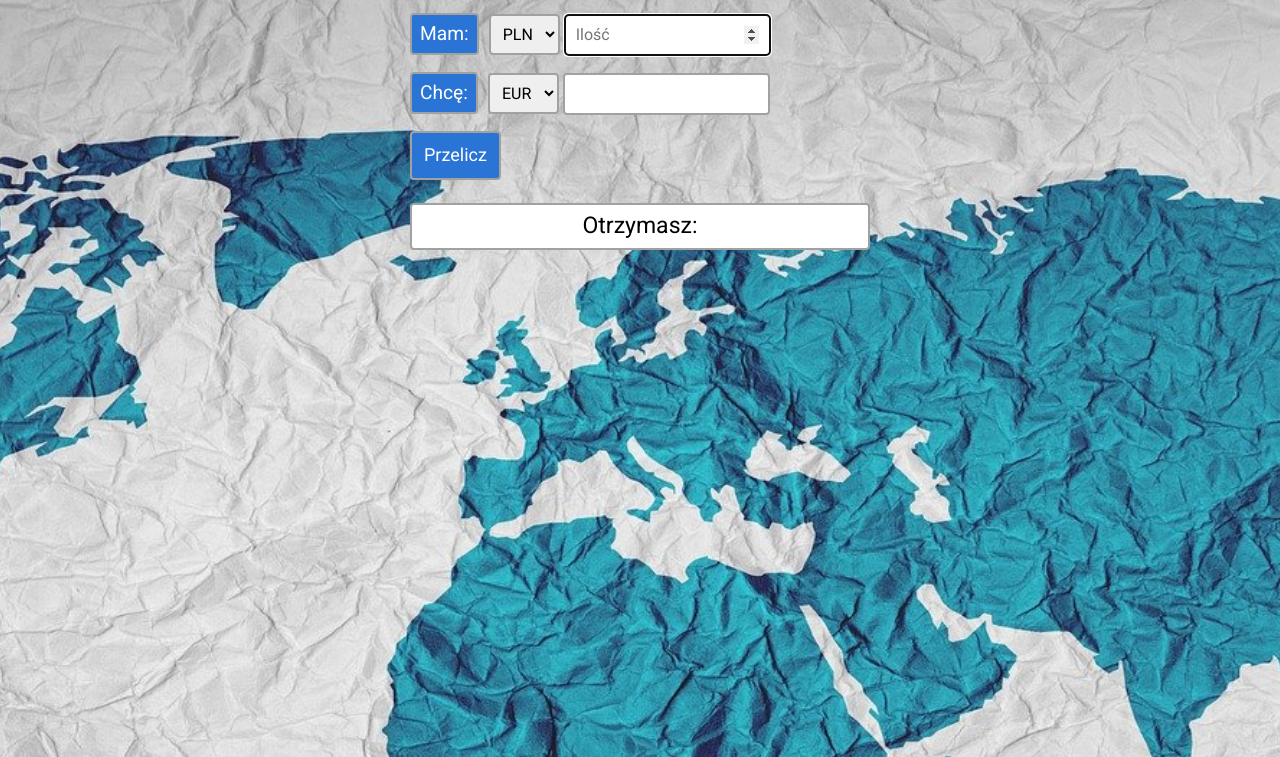
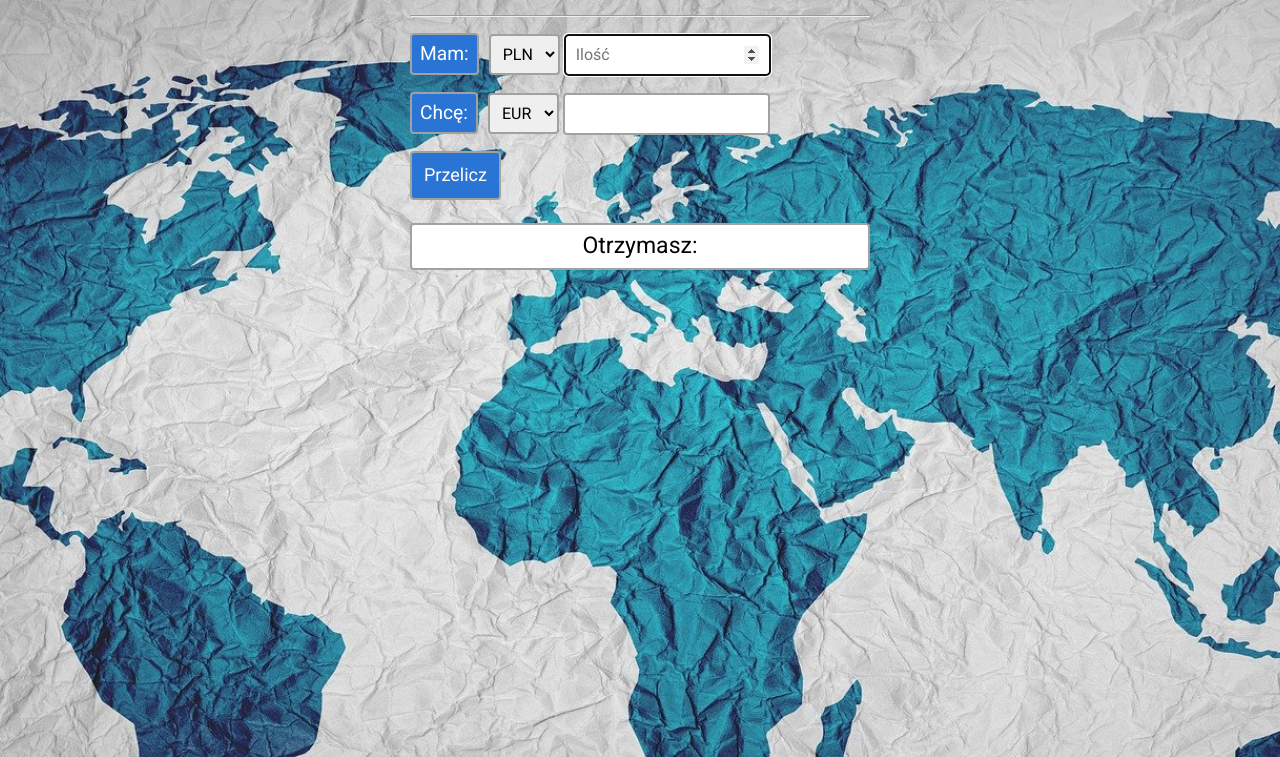
Before and after one commit to ula-firek/currency-exchange, a plain HTML site: page index.html in a window 1280 px wide. Shown: the part 143-900 px from the top of the page. Drawn offline with nearby package versions, Linux system fonts and the light colour scheme.

Commit message:
max-height added and padding changed

```diff
--- a/css/background.css
+++ b/css/background.css
@@ -1,7 +1,8 @@
 .background {
     background-image: url("../images/map-of-the-world.jpg");
-    padding: 20px;
-    padding-bottom: 35%;
+    max-height: 1210px;
+    padding: 40px;
+
     background-position: center;
     background-size: cover;
     background-attachment: local;
```
